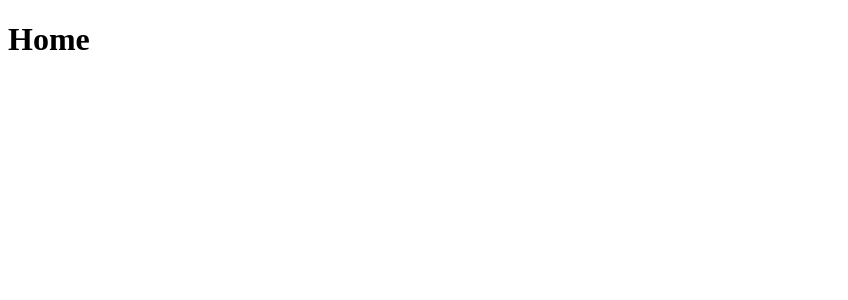
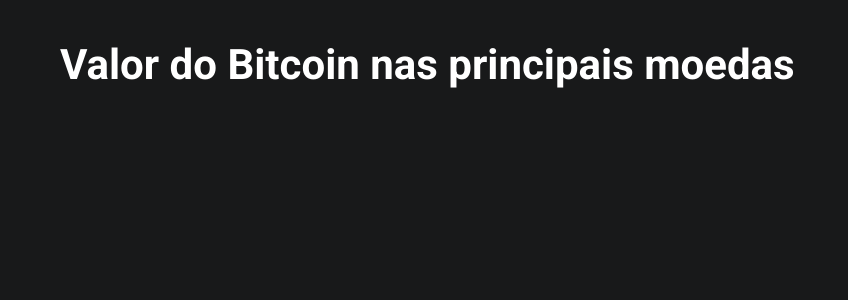
Before and after one commit to lpiresjunior/coindesk, a React (Create React App) app: page / in a window 1280 px wide. Shown: the top 300 px of the page, without its empty margins (0-848 px from the left). Built offline with nearby package versions, Linux system fonts and the light colour scheme.

Commit message:
create global style

```diff
--- a/package.json
+++ b/package.json
@@ -22,6 +22,7 @@
     "react-dom": "^17.0.1",
     "react-router-dom": "^5.2.0",
     "react-scripts": "4.0.2",
+    "styled-components": "^5.2.1",
     "typescript": "^4.1.2",
     "web-vitals": "^1.0.1"
   },
@@ -44,6 +45,7 @@
     ]
   },
   "devDependencies": {
+    "@types/styled-components": "^5.1.7",
     "eslint": "^7.19.0",
     "eslint-config-prettier": "^7.2.0",
     "eslint-import-resolver-typescript": "^2.3.0",
--- a/public/index.html
+++ b/public/index.html
@@ -4,7 +4,9 @@
     <meta charset="utf-8" />
     <link rel="icon" href="%PUBLIC_URL%/favicon.ico" />
     <meta name="viewport" content="width=device-width, initial-scale=1" />
+    <link href="https://fonts.googleapis.com/css2?family=Roboto:wght@400;700&display=swap" rel="stylesheet">
     <meta name="theme-color" content="#18191A" />
+
     <title>Bitcoin</title>
   </head>
   <body>
--- a/src/App.tsx
+++ b/src/App.tsx
@@ -1,12 +1,16 @@
 import React from 'react';
 import { BrowserRouter } from 'react-router-dom';
 
+import GlobalStyle from './styles/global';
 import Routes from './routes';
 
 const App: React.FC = () => (
-  <BrowserRouter>
-    <Routes />
-  </BrowserRouter>
+  <>
+    <BrowserRouter>
+      <Routes />
+    </BrowserRouter>
+    <GlobalStyle />
+  </>
 );
 
 export default App;
--- a/src/pages/Home/index.tsx
+++ b/src/pages/Home/index.tsx
@@ -1,7 +1,9 @@
 import React from 'react';
 
+import { Title } from './styles';
+
 const Home: React.FC = () => {
-  return <h1>Home</h1>;
+  return <Title>Valor do Bitcoin nas principais moedas</Title>;
 };
 
 export default Home;
--- /dev/null
+++ b/src/pages/Home/styles.ts
@@ -0,0 +1,6 @@
+import styled from 'styled-components';
+
+export const Title = styled.h1`
+  font-size: 42px;
+  color: #fff;
+`;
--- /dev/null
+++ b/src/styles/global.ts
@@ -0,0 +1,28 @@
+import { createGlobalStyle } from 'styled-components';
+
+export default createGlobalStyle`
+
+* {
+  margin: 0;
+  padding: 0;
+  outline: 0;
+  box-sizing: border-box;
+}
+
+body{
+  background: #18191A;
+  -webkit-font-smoothing: antialiased;
+}
+
+body, input, button {
+  font: 16px Roboto, sans-serif;
+}
+#root {
+  max-width: 1200px;
+  margin: 0 auto;
+  padding: 40px 20px;
+}
+button {
+  cursor: pointer;
+}
+`;
```
Also changed, not shown: 1 other file (tests, documents, lock files or other folders).
